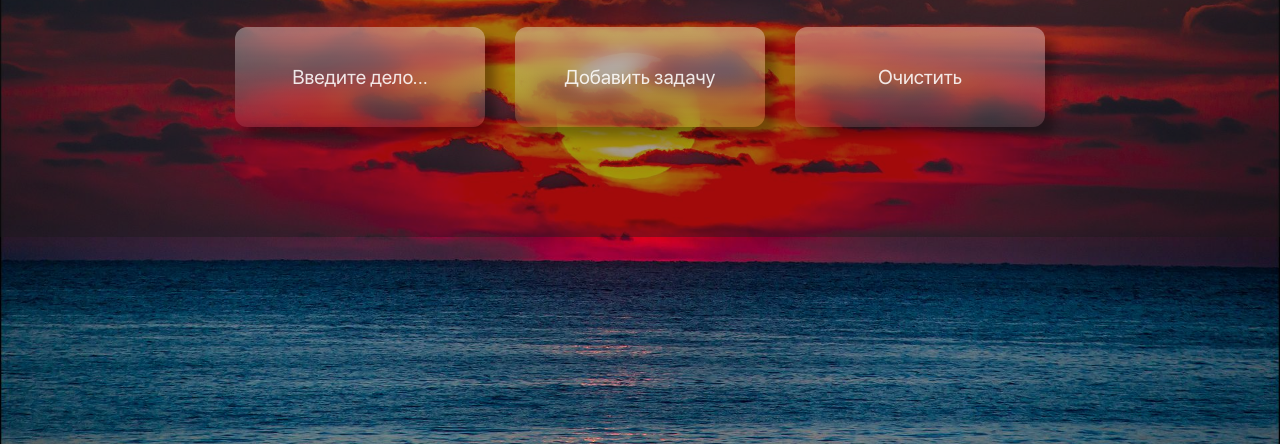
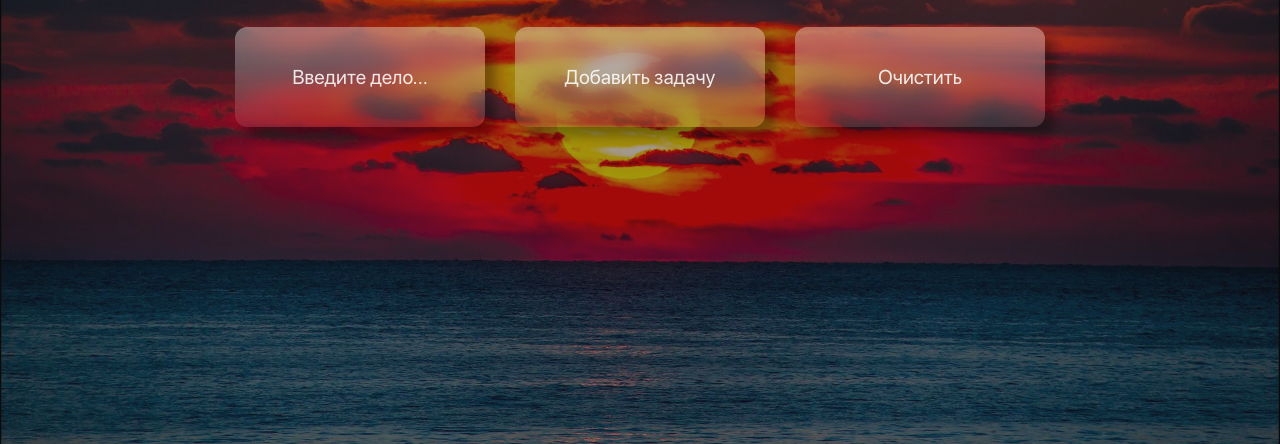
Before and after one commit to daniltro/my-momentum-app, a website built with Vite: page index.html in a window 1280 px wide. Shown: the part 356-800 px from the top of the page. Built offline with nearby package versions, Linux system fonts and the light colour scheme; no server answers.

Commit message:
fixed overlay's bug2

```diff
--- a/src/styles/main.css
+++ b/src/styles/main.css
@@ -12,6 +12,7 @@
 
 .page {
   position: relative;
+  block-size: 100vh;
 }
 .page::before {
   content: "";
```
